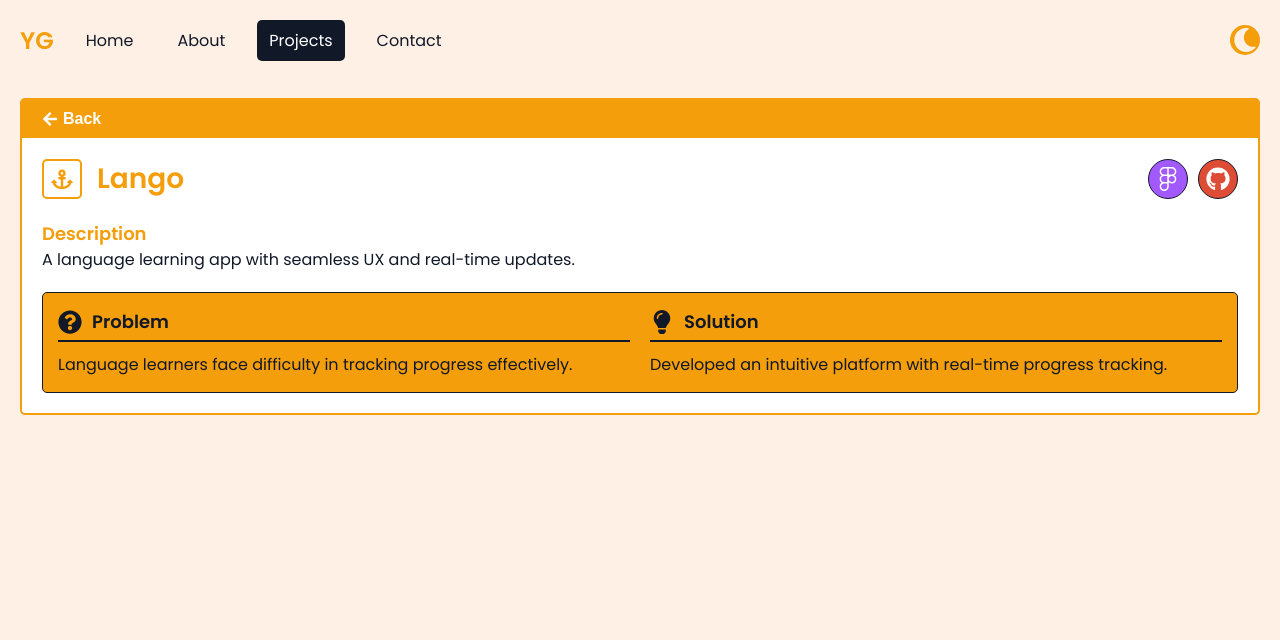
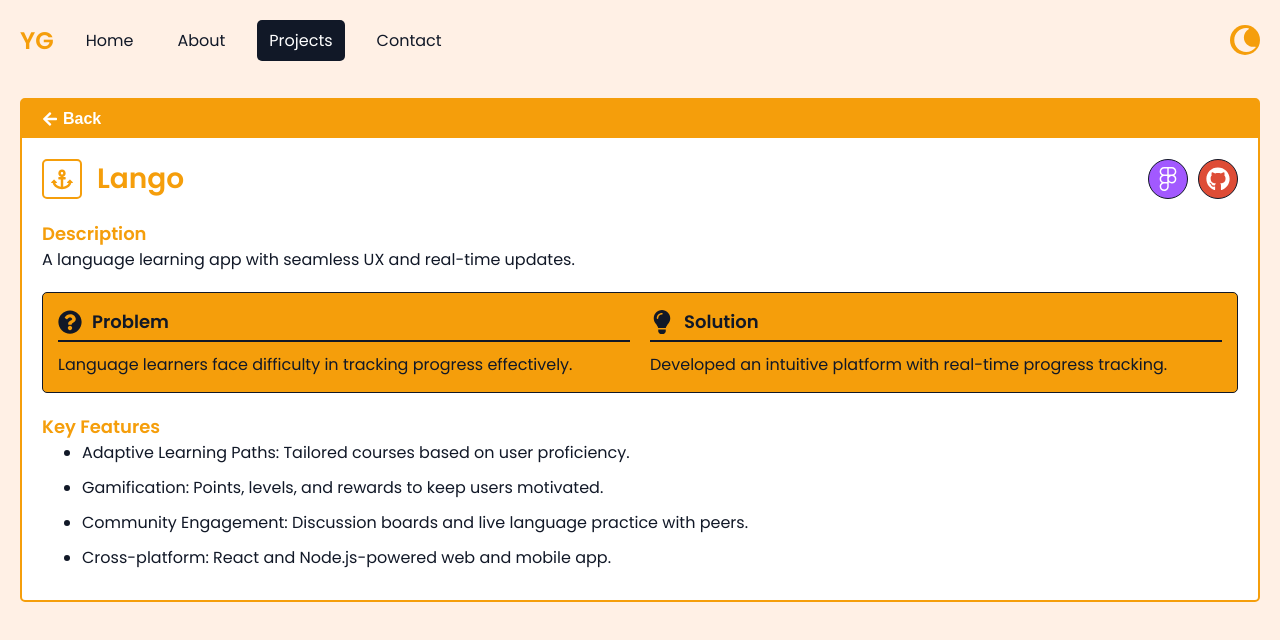
Before and after one commit to yahavgal/Portfolio, a React (Create React App) app: page /projects in a window 1280 px wide. Both pictures are taken after a click on the element 455 px from the left and 457 px from the top of the page. Shown: the top 640 px of the page. Built offline with nearby package versions, Linux system fonts and the light colour scheme.

Commit message:
Finished first expanded project card page

```diff
--- a/src/pages/Projects.js
+++ b/src/pages/Projects.js
@@ -231,6 +231,25 @@ const SectionContainer = styled.div`
   margin-top: 20px;
 `;
 
+const FeaturesLabel = styled.p`
+  font-weight: bold;
+  color: ${(props) => props.theme.accent};
+  font-size: 18px;
+  margin-top: 20px;
+`;
+
+const FeaturesList = styled.ul`
+  color: ${(props) => props.theme.textPrimary};
+  list-style-type: disc;
+  margin-left: 20px;
+  padding-left: 20px;
+`;
+
+const FeatureItem = styled.li`
+  margin-bottom: 10px;
+  font-size: 16px;
+`;
+
 const CircleLinkButton = styled.a`
   display: flex;
   align-items: center;
@@ -270,6 +289,12 @@ const projectData = [
     description: 'A language learning app with seamless UX and real-time updates.',
     problem: 'Language learners face difficulty in tracking progress effectively.',
     solution: 'Developed an intuitive platform with real-time progress tracking.',
+    keyFeatures: [
+      'Adaptive Learning Paths: Tailored courses based on user proficiency.',
+      'Gamification: Points, levels, and rewards to keep users motivated.',
+      'Community Engagement: Discussion boards and live language practice with peers.',
+      'Cross-platform: React and Node.js-powered web and mobile app.',
+    ],
     figmaLink: 'https://figma.com',
     githubLink: 'https://github.com',
     canvaLink: null,
@@ -286,6 +311,12 @@ const projectData = [
       'Users often struggle to maintain consistent mindfulness practices due to the lack of structure and personal engagement in existing apps. They also find it difficult to balance mindfulness activities with their busy schedules.',
     solution:
       'Designed and prototyped an app that integrates daily mindfulness activities, personal habit tracking, and guided meditation sessions. The platform featured customized reminders and user journeys to help users stay committed to their mental well-being goals.',
+    keyFeatures: [
+      'Personalized Mindfulness Plans: Users could set their goals and receive tailored meditation and mindfulness routines.',
+      'Daily Reminders and Notifications: Customizable reminders to help users stick to their mindfulness practice, even on hectic days.',
+      'Progress Tracking: Detailed logs and visual tracking of users’ mindfulness habits and improvements over time.',
+      'Cross-platform: Planned development using React Native for both iOS and Android platforms.',
+    ],
     figmaLink: 'https://figma.com',
     githubLink: null,
     canvaLink: 'https://canva.com',
@@ -433,6 +464,12 @@ const Projects = () => {
                 <SectionDescription>{selectedProjectData.solution}</SectionDescription>
               </Section>
             </SectionContainer>
+            <FeaturesLabel>Key Features</FeaturesLabel>
+            <FeaturesList>
+              {selectedProjectData.keyFeatures.map((feature, index) => (
+                <FeatureItem key={index}>{feature}</FeatureItem>
+              ))}
+            </FeaturesList>
           </ExpandedContent>
         </ExpandedProject>
       )}
```
